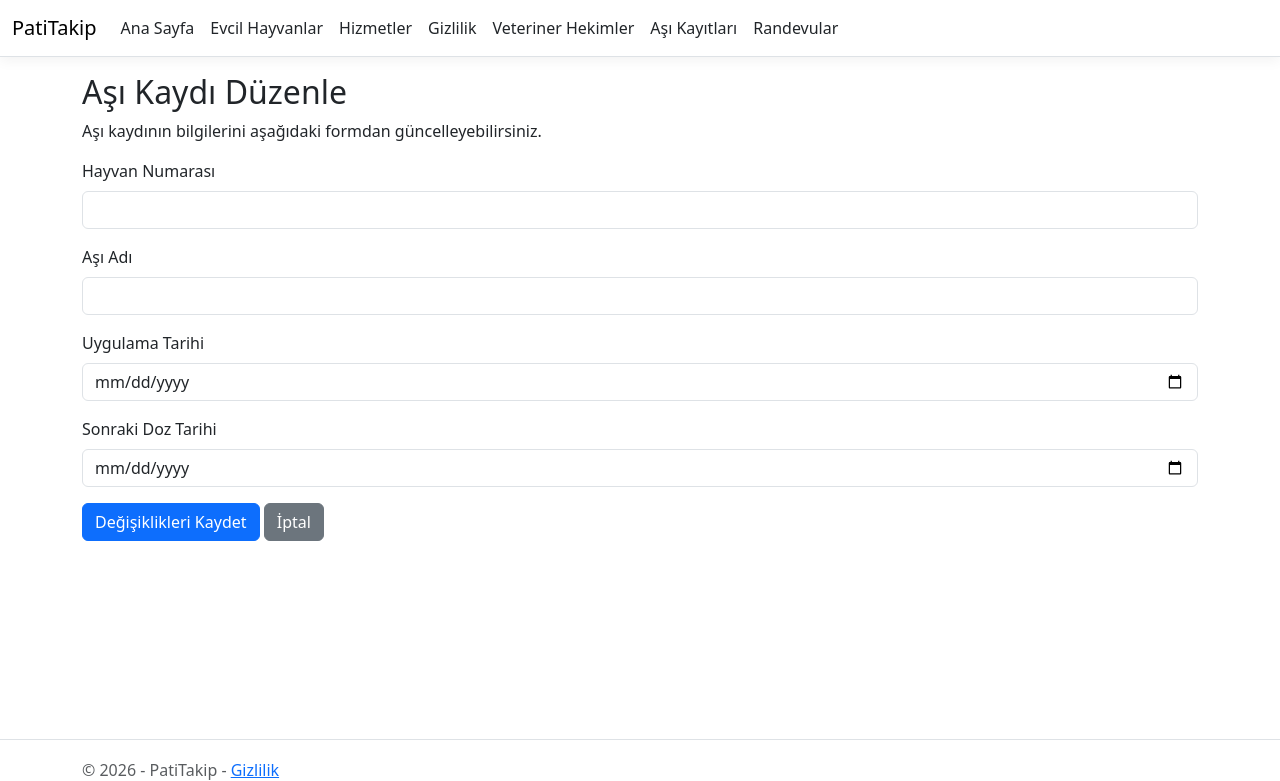
After one commit to semiramis-demirezen/PatiTakip, an ASP.NET Core app: template Views/Vaccinations/Edit.cshtml in a window 1280 px wide. The commit adds this page. Shown: the top 781 px of the page. Run offline with ASP.NET Core 8, Linux system fonts and the light colour scheme; the template is opened without the code that fills it, so the values that code supplies are empty; style sheets or scripts are compiled from the project's sources.

Commit message:
Asi kaydi duzenleme islemi eklendi

```diff
--- /dev/null
+++ b/Views/Vaccinations/Edit.cshtml
@@ -0,0 +1,68 @@
+
+@model PatiTakip.ViewModels.VaccinationCreateViewModel
+
+@{
+    ViewData["Title"] = "Aşı Kaydı Düzenle";
+    var vaccinationId = ViewContext.RouteData.Values["id"];
+}
+
+<h2>Aşı Kaydı Düzenle</h2>
+
+<p>Aşı kaydının bilgilerini aşağıdaki formdan güncelleyebilirsiniz.</p>
+
+<form asp-controller="Vaccinations"
+      asp-action="Edit"
+      asp-route-id="@vaccinationId"
+      method="post">
+
+    @* formdaki dogrulama hatalarini gosteriyoruz *@
+    <div asp-validation-summary="ModelOnly" class="text-danger"></div>
+
+    <div class="mb-3">
+        <label asp-for="PetId" class="form-label">Hayvan Numarası</label>
+        <input asp-for="PetId"
+               type="number"
+               class="form-control"
+               data-val-number="Lütfen geçerli bir hayvan numarası giriniz." />
+        <span asp-validation-for="PetId" class="text-danger"></span>
+    </div>
+
+    <div class="mb-3">
+        <label asp-for="VaccineName" class="form-label">Aşı Adı</label>
+        <input asp-for="VaccineName" class="form-control" />
+        <span asp-validation-for="VaccineName" class="text-danger"></span>
+    </div>
+
+    <div class="mb-3">
+        <label asp-for="DateAdministered" class="form-label">
+            Uygulama Tarihi
+        </label>
+        <input asp-for="DateAdministered"
+               type="date"
+               class="form-control" />
+        <span asp-validation-for="DateAdministered" class="text-danger"></span>
+    </div>
+
+    <div class="mb-3">
+        <label asp-for="NextDoseDate" class="form-label">
+            Sonraki Doz Tarihi
+        </label>
+        <input asp-for="NextDoseDate"
+               type="date"
+               class="form-control" />
+        <span asp-validation-for="NextDoseDate" class="text-danger"></span>
+    </div>
+
+    @* guncellenen bilgileri controller a gonderiyoruz *@
+    <button type="submit" class="btn btn-primary">
+        Değişiklikleri Kaydet
+    </button>
+
+    <a asp-action="Index" class="btn btn-secondary">
+        İptal
+    </a>
+</form>
+
+@section Scripts {
+    <partial name="_ValidationScriptsPartial" />
+}
--- a/Views/Vaccinations/Index.cshtml
+++ b/Views/Vaccinations/Index.cshtml
@@ -35,6 +35,7 @@
             <th>Aşı Adı</th>
             <th>Yapıldığı Tarih</th>
             <th>Sonraki Doz Tarihi</th>
+            <th>İşlemler</th>
         </tr>
     </thead>
 
@@ -47,6 +48,8 @@
                 <td>@vaccination.VaccineName</td>
                 <td>@(vaccination.DateAdministered.ToString("dd.MM.yyyy"))</td>
                 <td>@(vaccination.NextDoseDate.ToString("dd.MM.yyyy"))</td>
+                @* asi kaydini duzenleme sayfasina yonlendiriyoruz *@
+                <td><a asp-controller="Vaccinations" asp-action="Edit" asp-route-id="@vaccination.Id" class="btn btn-warning btn-sm">Düzenle</a></td>
             </tr>
         }
     </tbody>
```
Also changed, not shown: Controllers/VaccinationsController.cs (+75 -0 lines).
